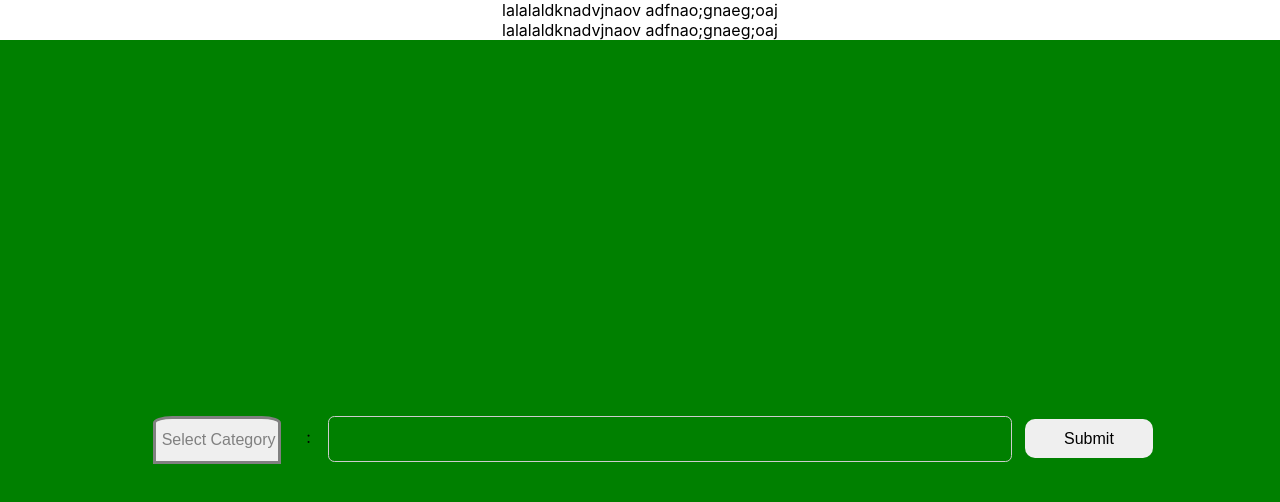
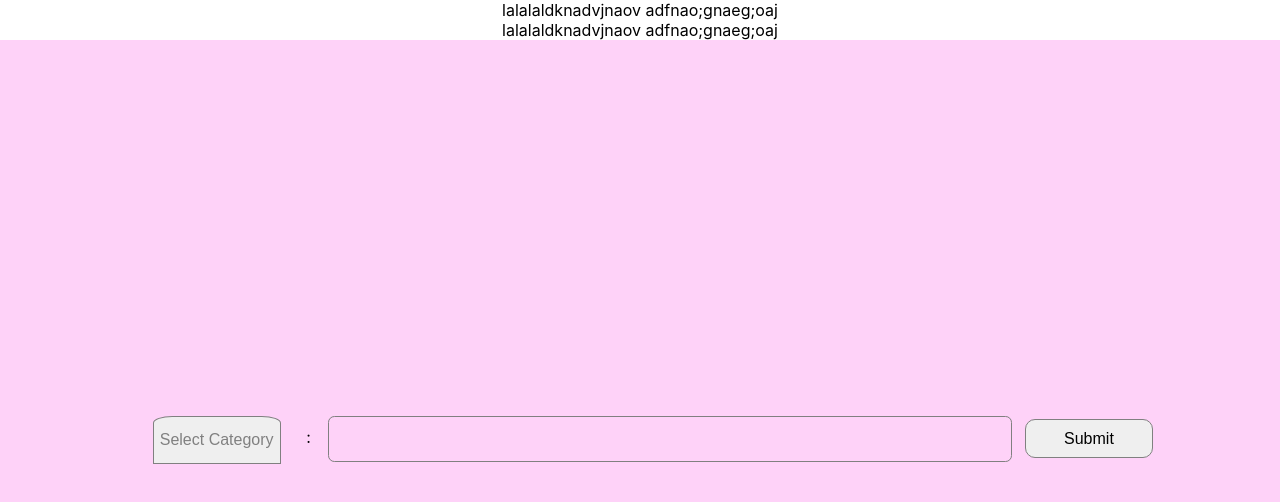
Before and after one commit to CarolineHoang/divhacks2019, a React (Create React App) app in the folder himentor/: page / in a window 1280 px wide. Shown: the top 502 px of the page. Built offline with nearby package versions, Linux system fonts and the light colour scheme.

Commit message:
added the router dom

```diff
--- a/himentor/package.json
+++ b/himentor/package.json
@@ -5,6 +5,7 @@
   "dependencies": {
     "react": "^16.10.2",
     "react-dom": "^16.10.2",
+    "react-router-dom": "^5.1.2",
     "react-scripts": "3.2.0",
     "styled-components": "^4.4.0"
   },
--- a/himentor/src/pages/dashboard.js
+++ b/himentor/src/pages/dashboard.js
@@ -8,7 +8,7 @@ const DashContainer = styled.div`
     display: flex;
     justify-content: center;
     align-items: center;
-    background-color: green;
+    background-color: #FED2F8;
     height: 100vh;
     width: 100vw;
     overflow: hidden;
@@ -29,6 +29,7 @@ render (){
     return(
         <DashContainer>
 
+
         <SearchBar buttonName = {''}/>
         {/* This is a button */}
 
--- a/himentor/src/pages/dropdown.js
+++ b/himentor/src/pages/dropdown.js
@@ -28,7 +28,7 @@ const DDSelection = styled.input`
     width: 10vw;
     font-size: 1em;
     color: grey;
-    border: solid grey;
+    border: solid 1px grey;
     border-radius: 15%  15%  0%  0%;
 `;
 
--- a/himentor/src/pages/searchbar.js
+++ b/himentor/src/pages/searchbar.js
@@ -30,7 +30,8 @@ const Input = styled.input`
     url("https://abeautifulsign.co.uk/images/magnifying-glass-3-xxl.png")
     no-repeat 9px center;
   background-size: 1vw;
-  border: solid 1px #ccc;
+  border: solid 1px grey;
+//   #ccc
   padding: 9px 10px 9px 32px;
   width: 50vw;
   -webkit-border-radius: 10em;
@@ -66,7 +67,7 @@ const SubmitButton = styled.input`
   width:  10vw;
   font-size: 1em;
 //   border-style: red;
-  border: none;
+  border: solid 1px grey;
   border-radius: 10px 10px 10px 10px;
 `;
 
```
Also changed, not shown: 1 other file (tests, documents, lock files or other folders).
